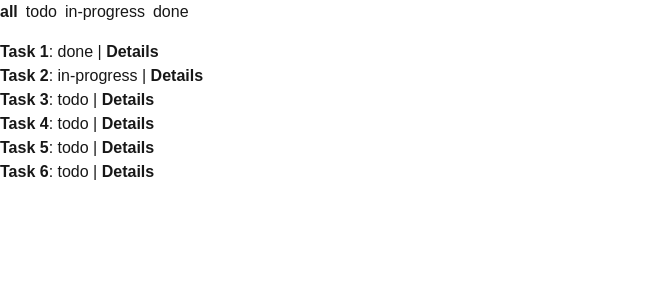
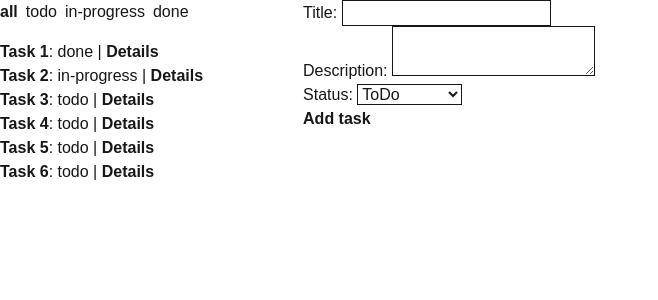
Before and after one commit to escazure/mini_task_board, a Next.js app: page / in a window 1280 px wide. Shown: the top 300 px of the page, without its empty margins (0-658 px from the left). Built offline with nearby package versions, Linux system fonts and the light colour scheme.

Commit message:
Added task form to the main page

```diff
--- a/app/page.tsx
+++ b/app/page.tsx
@@ -4,6 +4,7 @@ import { useContext, useState } from "react";
 import { TaskContext } from "@/context/TaskContext";
 import { TaskStatus } from "@/types/task";
 import Link from "next/link";
+import TaskForm from "@/components/TaskForm";
 
 export default function HomePage(){
     const context = useContext(TaskContext);
@@ -20,6 +21,7 @@ export default function HomePage(){
     });
 
     return (
+        <div style={{ display: "flex", flexDirection: "row", gap: "100px"}}>
             <div>
                 <div style={{ marginBottom: "16px", display: "flex", gap: "8px" }}>
                     {filterOptions.map((filterOption) => (
@@ -37,5 +39,9 @@ export default function HomePage(){
                     ))}
                 </ul>
             </div>
+            <div>
+                <TaskForm/>
+            </div>
+        </div>
     );
 }
--- /dev/null
+++ b/components/TaskForm.tsx
@@ -0,0 +1,59 @@
+"use client";
+
+import { TaskContext } from "@/context/TaskContext";
+import { TaskStatus } from "@/types/task";
+import { useState, useContext } from "react";
+
+export default function TaskForm(){
+    const [title, setTitle] = useState("");
+    const [description, setDescription] = useState("");
+    const [status, setStatus] = useState<TaskStatus>("todo");
+    const [error, setError] = useState("");
+
+    const context = useContext(TaskContext);
+    if(!context){
+        return <p>TaskContext is missing</p>;
+    }
+
+    const handleSubmit = (e: React.FormEvent) => {
+        e.preventDefault();
+
+
+        if(!title.trim() || !description.trim()){
+            setError("Please fill in title and description");
+            return;
+        }
+
+        context.addTask({
+            id: Date.now(),
+            title: title,
+            description: description,
+            status: status
+        });
+
+        setTitle("");
+        setDescription("");
+        setStatus("todo");
+        setError("");
+    }
+
+    return (
+        <form onSubmit={handleSubmit}>
+            {error && <p>{error}</p>}
+            <label>Title: </label>
+            <input type="text" value={title} onChange={(e) => setTitle(e.target.value)} className="border"></input>
+            <br/>
+            <label>Description: </label>
+            <textarea value={description} onChange={(e) => setDescription(e.target.value)} className="border"></textarea>
+            <br/>
+            <label>Status: </label>
+            <select value={status} onChange={(e) => setStatus(e.target.value as TaskStatus)} className="border">
+                <option value="todo">ToDo</option>
+                <option value="in-progress">In-Progress</option>
+                <option value="done">Done</option>
+            </select>
+            <br/>
+            <button type="submit" className="font-bold">Add task</button>
+        </form>
+    );
+}
--- a/context/TaskContext.tsx
+++ b/context/TaskContext.tsx
@@ -1,6 +1,6 @@
 "use client";
 
-import { createContext } from "react";
+import { createContext, useState } from "react";
 import { Task } from "@/types/task";
 
 const initialTasks: Task[] = [
@@ -14,13 +14,20 @@ const initialTasks: Task[] = [
 
 interface TaskContextType {
     tasks: Task[];
+    addTask: (newTask: Task) => void;
 }
 
 export const TaskContext = createContext<TaskContextType | undefined>(undefined);
 
 export function TaskProvider({ children }: { children: React.ReactNode}){
+    const [tasks, setTasks] = useState<Task[]>(initialTasks);
+
+    const addTask = (newTask: Task) => {
+        setTasks((prevTasks) => [newTask, ...prevTasks]);
+    }
+
     return (
-        <TaskContext.Provider value={{ tasks: initialTasks }}>
+        <TaskContext.Provider value={{ tasks, addTask }}>
             {children}
         </TaskContext.Provider>
     );
```
Lines whose indentation alone changed are shown as unchanged.
